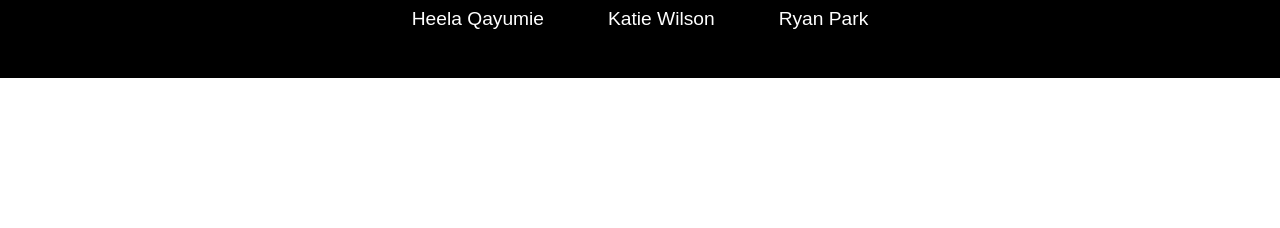
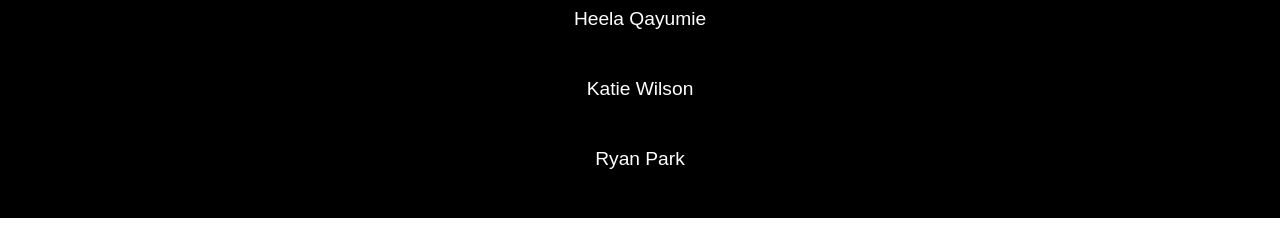
Before and after one commit to kmcwilson/NFT-Emporium, a React (Create React App) app in the folder client/: page /wishlist in a window 1280 px wide. Shown: the part 197-425 px from the top of the page. Built offline with nearby package versions, Linux system fonts and the light colour scheme; no server answers.

Commit message:
fixed basic footer issues with hover

```diff
--- a/client/src/components/Footer.js
+++ b/client/src/components/Footer.js
@@ -6,9 +6,15 @@ import './footer.css'
     return (
       <footer>
 
-        <div className='footer__links'>
+        <div className='footer-heela'>
           <a href="mailto:heelaqayumie@gmail.com"> Heela Qayumie </a>
+          </div>
+
+          <div className = 'footer-katie'>
           <a href="mailto:kmcwilson4@gmail.com">Katie Wilson</a>
+          </div>
+
+        <div className = 'footer-ryan'>
           <a href="mailto:ryanpark@rocketmail.com">Ryan Park</a>
           </div>
 
--- a/client/src/components/footer.css
+++ b/client/src/components/footer.css
@@ -6,9 +6,7 @@ footer {
   margin-top: 6rem;
 }
 
-
-
-.footer__links{
+.footer-heela{
 display:flex;
 justify-content: center;
 gap: 2rem;
@@ -16,16 +14,61 @@ margin-bottom: 2rem;
 font-size: 1.2rem;
 }
 
-.footer__links a{
+.footer-heela a{
 
 color: white;
 text-decoration: none;
 padding: 0.5rem 1rem;
 }
 
-.footer__links:hover{
+
+.footer-heela:hover{
   background-color: #009B77;
   border-radius: 4px;
   border-radius: 4px;
   transition: all 0.2s ease-out;
 }
+
+.footer-ryan{
+  display:flex;
+  justify-content: center;
+  gap: 2rem;
+  margin-bottom: 2rem;
+  font-size: 1.2rem;
+  }
+
+  .footer-ryan a{
+
+    color: white;
+    text-decoration: none;
+    padding: 0.5rem 1rem;
+    }
+
+    .footer-ryan:hover{
+      background-color: #009B77;
+      border-radius: 4px;
+      border-radius: 4px;
+      transition: all 0.2s ease-out;
+    }
+
+  .footer-katie{
+    display:flex;
+    justify-content: center;
+    gap: 2rem;
+    margin-bottom: 2rem;
+    font-size: 1.2rem;
+    }
+
+    .footer-katie a{
+
+      color: white;
+      text-decoration: none;
+      padding: 0.5rem 1rem;
+      }
+
+      .footer-katie:hover{
+        background-color: #009B77;
+        border-radius: 4px;
+        border-radius: 4px;
+        transition: all 0.2s ease-out;
+      }
```
